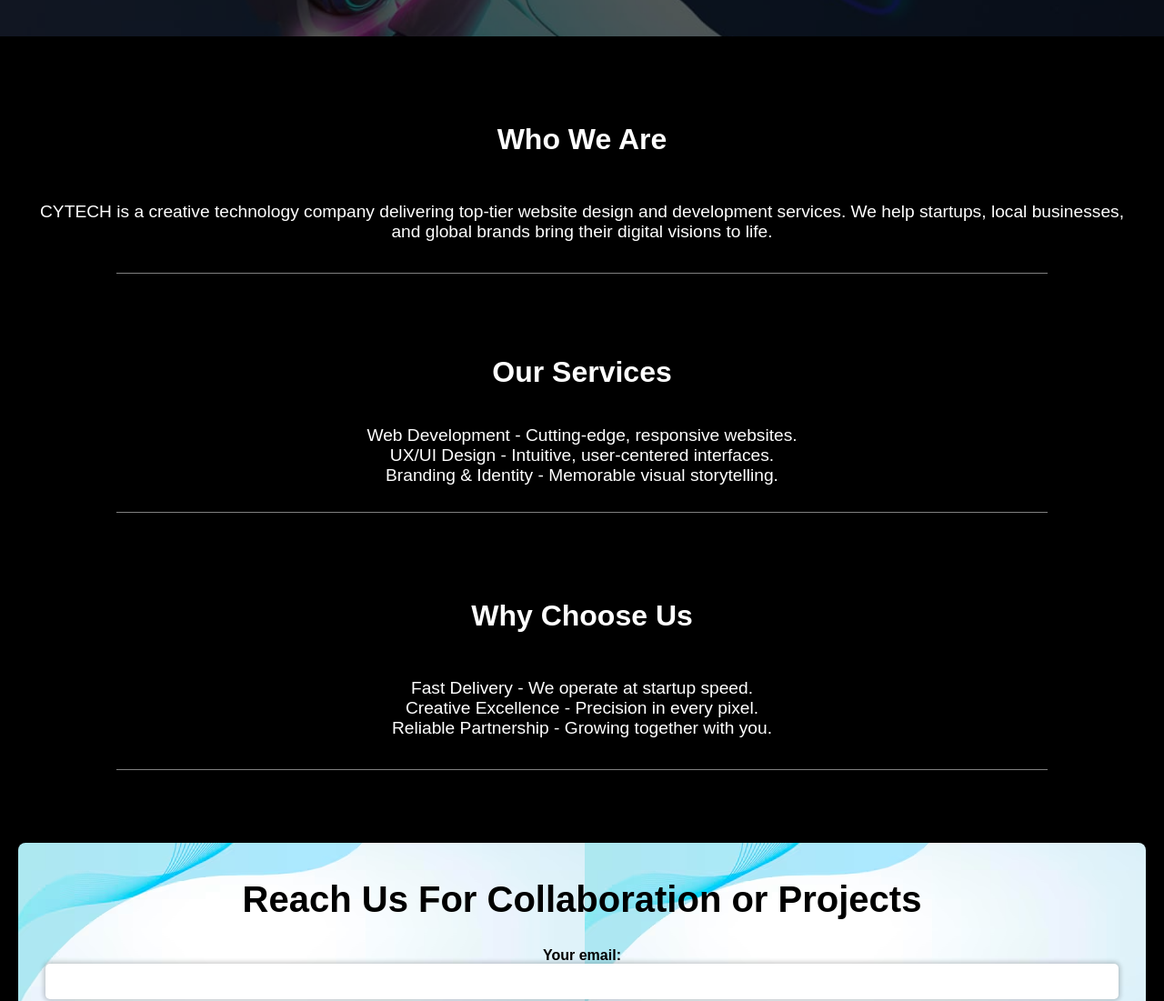
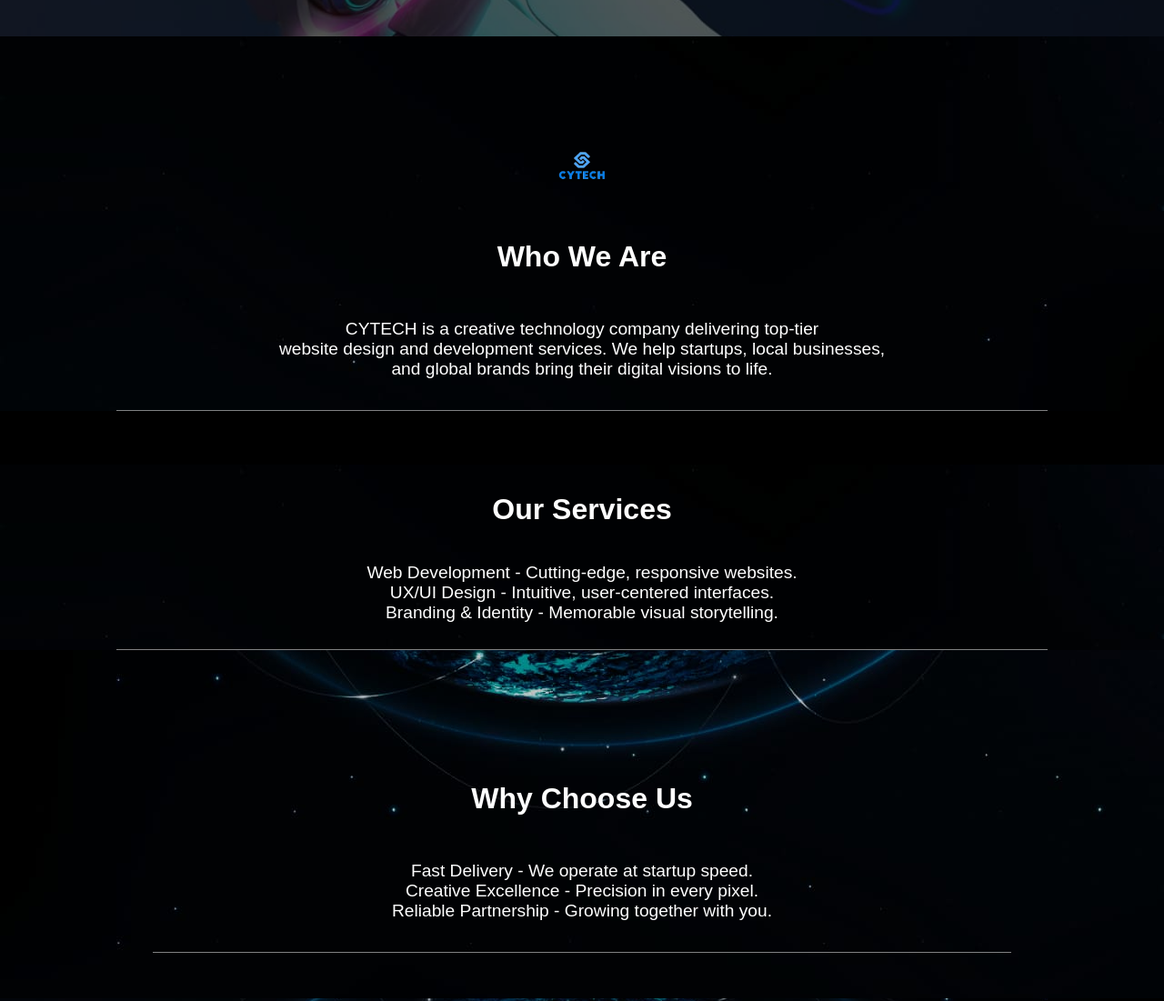
Before and after one commit to Cybok06/Demo, a plain HTML site: page index.html in a window 1280 px wide. Shown: the part 760-1861 px from the top of the page at 91% size. Drawn offline with Linux system fonts and the light colour scheme; a script that the page names is missing.

Commit message:
Update index.html

```diff
--- a/index.html
+++ b/index.html
@@ -18,12 +18,11 @@
     <header>
       <div class="logo"><img src="cytech-logo.png" alt="CYTECH Logo"></div>
       <nav>
-        <a href="#">About</a>
-        <a href="#">Services</a>
+        <a href="#">About</a>&middot;
+        <a href="#">Services</a>&middot;
         <a href="#">Contact</a>
       </nav>
     </header>
-
     <!-- Hero Section -->
     <section class="hero">
       <div class="overlay"></div>
@@ -36,13 +35,15 @@
         </div>
       </div>
     </section>
+    <div class="herosec">
 
     <!-- About Section -->
-    <section class="about">
+    <section class="about" style="background-image: url(hero.jpg);">
+      <img src="cytech-logo.png" class="wwa">
       <h2>Who We Are</h2>
       <p>
-        CYTECH is a creative technology company delivering top-tier website design and development services.
-        We help startups, local businesses, and global brands bring their digital visions to life.
+        CYTECH is a creative technology company delivering top-tier<br> website design and development services.
+        We help startups, local businesses, <br>and global brands bring their digital visions to life.
       </p>
     </section>
 
@@ -52,9 +53,11 @@
       <p>
         Web Development - Cutting-edge, responsive websites.<br>
         UX/UI Design - Intuitive, user-centered interfaces.<br>
-        Branding & Identity - Memorable visual storytelling.
+        Branding & Identity - Memorable visual storytelling.<br>
       </p>
     </section>
+
+  <div class="herosec1">
 
     <!-- Why Choose Us Section -->
     <section class="why-choose-us">
@@ -62,9 +65,10 @@
       <p>
         Fast Delivery - We operate at startup speed.<br>
         Creative Excellence - Precision in every pixel.<br>
-        Reliable Partnership - Growing together with you.
+        Reliable Partnership - Growing together with you.<br>
       </p>
     </section>
+  </div>
 
     <!-- Social Media & Message Section -->
     <section class="social-media-message">
```
